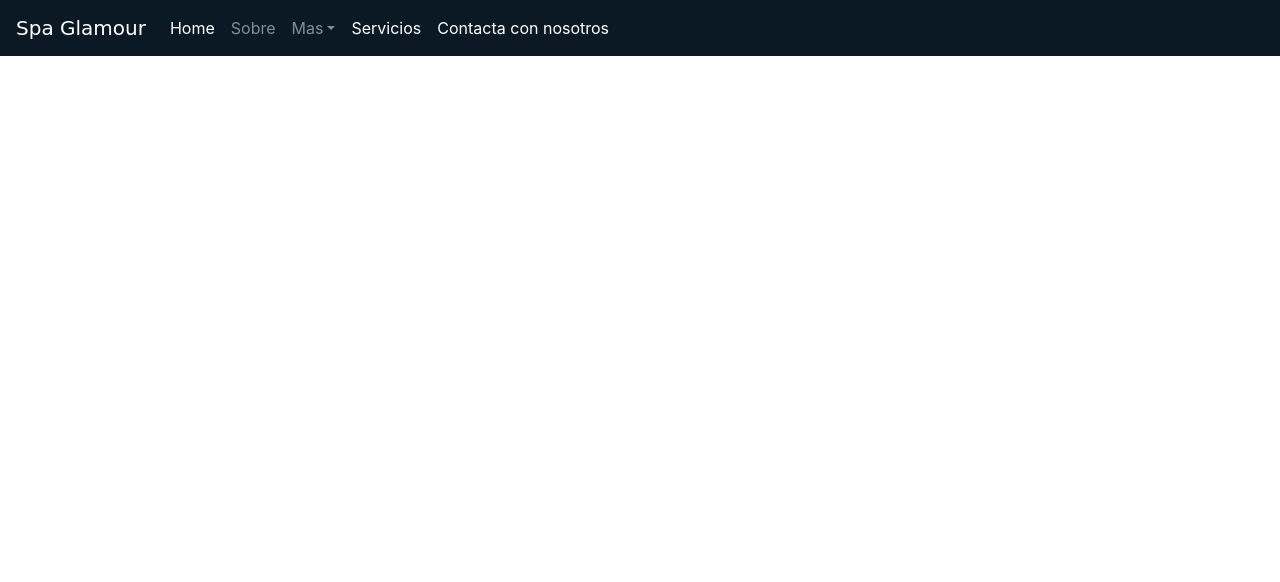
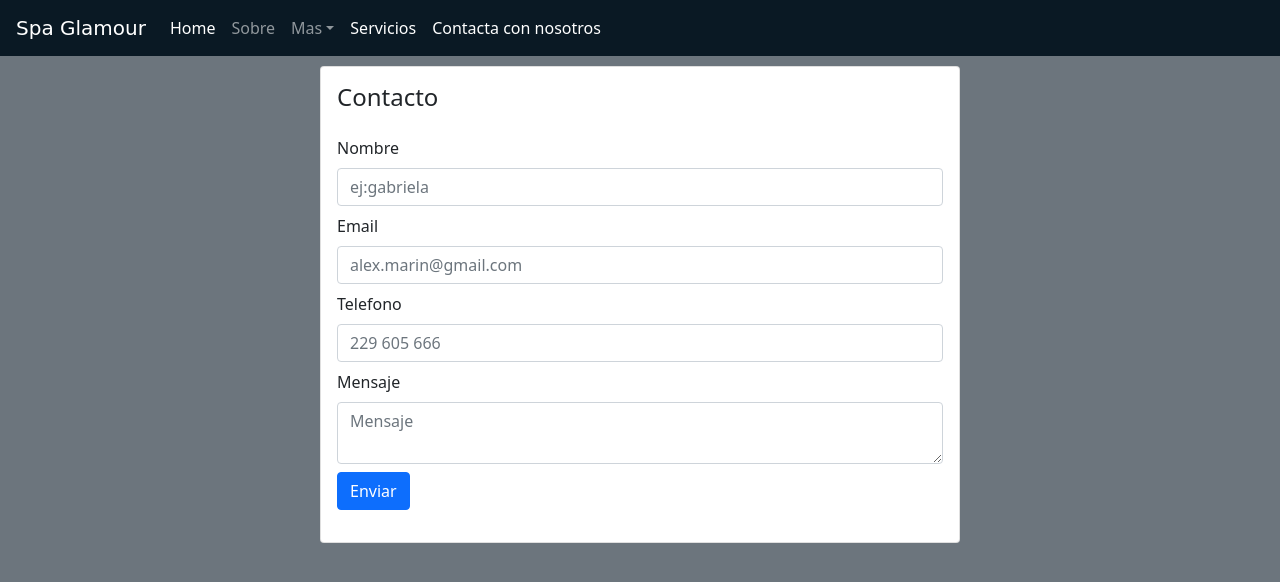
Before and after one commit to Alexisk999/proyecto-estetica-alternativo, a PHP site: page /contacto.html in a window 1280 px wide. Shown: the top 582 px of the page. Run offline with PHP 8.4, Linux system fonts and the light colour scheme; some web fonts are replaced.

Commit message:
contacto

```diff
--- a/contacto.html
+++ b/contacto.html
@@ -20,7 +20,11 @@
         <link href="https://fonts.googleapis.com/css2?family=Ephesis&display=swap" rel="stylesheet">
         <!--Normalize-->
         <link rel="stylesheet" href="/styles.css/normalize.css">
-<body>
+
+        <!-- CSS only -->
+<link href="https://cdn.jsdelivr.net/npm/bootstrap@5.1.3/dist/css/bootstrap.min.css" rel="stylesheet" integrity="sha384-1BmE4kWBq78iYhFldvKuhfTAU6auU8tT94WrHftjDbrCEXSU1oBoqyl2QvZ6jIW3" crossorigin="anonymous">
+
+<body class="bg-secondary">
     <header>
     <nav class="navbar navbar-expand-md navbar-dark" style="background-color: #0A1924;">
         <a class="navbar-brand" href="index.html">Spa Glamour</a>
@@ -51,5 +55,41 @@
         </div>
     </nav>
 </header>
+
+    <section class="d-flex justify-content-center">
+    </div>
+        <div class="card col-sm-6 p-3">
+            <!--mapa por acomodar-->
+           <!-- <div class="mb-2">
+                <iframe src="https://www.google.com/maps/embed?pb=!1m18!1m12!1m3!1d3792.9259215188954!2d-95.70420028558864!3d18.074983787669968!2m3!1f0!2f0!3f0!3m2!1i1024!2i768!4f13.1!3m3!1m2!1s0x85c22c9113808a87%3A0x3cc529498648950f!2sC.%20Libertad%2013%2C%20Centro%2C%20Venecia%2C%2095580%20Villa%20Azueta%2C%20Ver.!5e0!3m2!1ses-419!2smx!4v1636816706270!5m2!1ses-419!2smx" width="400" height="300" style="border:0;" allowfullscreen="" loading="lazy"></iframe>
+           -->
+            <div class="mb-3">
+            <h4>Contacto</h4>
+            </div>
+            <div class="mb-2">
+                <form action="">
+                    <div class="mb-2">
+                        <label for="Nombre">Nombre</label>
+                        <input class="form-control" type="text" name="Nombre" id="nombreU" placeholder="ej:gabriela">
+                    </div>
+                    <div class="mb-2">
+                        <label for="Email">Email</label>
+                        <input class="form-control" type="text" name="Nombre" id="correo" placeholder="alex.marin@gmail.com">
+                    </div>
+                    <div class="mb-2">
+                        <label for="Telefono">Telefono</label>
+                        <input class="form-control" type="text" name="Nombre" id="telefono" placeholder="229 605 666">
+                    </div>
+                    <div class="mb-2">
+                        <label for="Mensaje" ">Mensaje</label>
+                        <textarea class="form-control name="mensaje" id="mensaje" placeholder="Mensaje"></textarea>
+                    </div>
+                    <div class="mb-2">
+                        <button class="btn btn-primary">Enviar</button>
+                    </div>
+                </form>
+            </div>
+        </div>
+    </section>
 </body>
 </html>
--- a/styles.css/styles.css
+++ b/styles.css/styles.css
@@ -258,16 +258,10 @@ margin-left: -15px;
 .img-fluid {
   max-width: 98%;
 height: auto;
-position: absolute;
-left: 165px;
-top: 226px;
 }
 .img-fluid-1{
   max-width: 98%;
 height: auto;
-position: absolute;
-left: 485px;
-top: 226px;
 }
 .nosotros-p{
   position: absolute;
@@ -277,3 +271,9 @@ top: 226px;
 .precio{
   background-color: #fbfbfb;
 }
+.precioo{
+  background-color: #ff0779;
+
+}
+
+/* contacto */
```
Also changed, not shown: sobre.html (+10 -10 lines).
